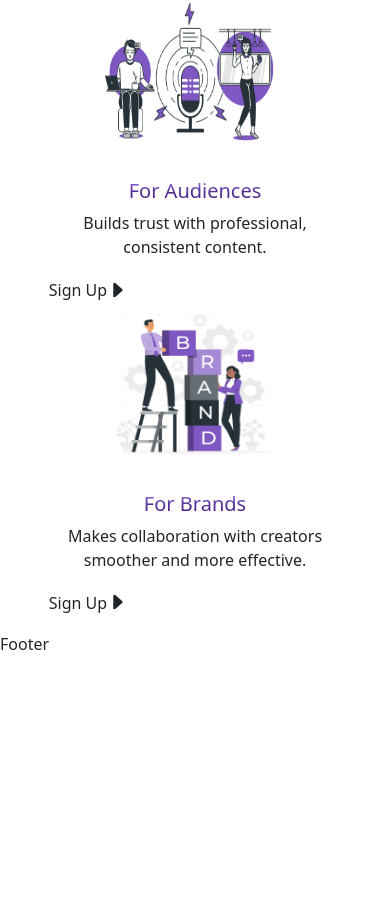
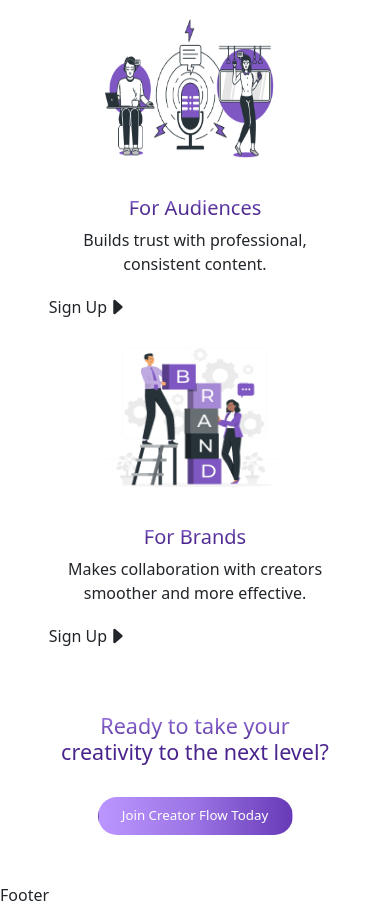
Before and after one commit to toludavid30/creator-flow, a React (Vite) app: page / in a window 390 px wide. Shown: the part 4431-5338 px from the top of the page. Before the commit the page ends 5087 px from the top, so only its background shows below. Built offline with nearby package versions, Linux system fonts and the light colour scheme.

Commit message:
X section commit

```diff
--- /dev/null
+++ b/src/landingPage/Components/JoinSection.jsx
@@ -0,0 +1,18 @@
+import React from 'react'
+import "../Styling/styling.css"
+import "../Styling/mediaQuery.css"
+
+const JoinSection = () => {
+  return (
+    <div id='JoinSection' className='py-5 gap-4 d-flex flex-column'>
+        <h4 className='container w-75'>
+             Ready to take your creativity to the next level?
+        </h4>
+        <a href="" className='btn btn-small rounded-5 py-2'>
+            Join Creator Flow Today
+        </a>
+    </div>
+  )
+}
+
+export default JoinSection
--- a/src/landingPage/Landing.jsx
+++ b/src/landingPage/Landing.jsx
@@ -4,6 +4,7 @@ import ThreeStepsSec from './Components/3stepsSec'
 import Products from './Components/Products'
 import Users from './Components/Users'
 import UserCategory from './Components/UserCategory'
+import JoinSection from './Components/JoinSection'
 
 const Landing = () => {
   return (
@@ -13,6 +14,7 @@ const Landing = () => {
         <Products/>
         <Users/>
         <UserCategory/>
+        <JoinSection/>
     </>
   )
 }
--- a/src/landingPage/Styling/mediaQuery.css
+++ b/src/landingPage/Styling/mediaQuery.css
@@ -127,7 +127,7 @@
         }
         .sectionBody{
             flex-direction: column;
-            gap: 7vh;
+            gap: 9vh;
             .Box{
                 margin: 0 auto;
                 width: 75dvw;
@@ -266,7 +266,7 @@
         }
         .sectionBody{
             flex-direction: column;
-            gap: 7vh;
+            gap: 9vh;
             .Box{
                 margin: 0 auto;
                 width: 75dvw;
@@ -274,6 +274,13 @@
             }
         }
     }
+    }
+
+    #JoinSection{
+        a{
+            font-size: smaller;
+            width: 50%;
+        }
     }
 }
 
@@ -386,4 +393,11 @@
         }
     }
     }
+
+    #JoinSection{
+        a{
+            font-size: smaller;
+            width: 30%;
+        }
+    }
 }
--- a/src/landingPage/Styling/styling.css
+++ b/src/landingPage/Styling/styling.css
@@ -252,4 +252,20 @@
         }
     }
 }
+
+#JoinSection{
+    text-align: center;
+    h4{
+        background: -webkit-linear-gradient(#a57eed,#553297, #421a86);
+                                -webkit-background-clip: text;
+                                -webkit-text-fill-color: transparent;
+    }
+    a{
+        width: 20%;
+        background-image: linear-gradient(to right, #BB96FF,#9B73E4, #673AB7);
+        color: white;
+        /* font-size: smaller; */
+        margin: 0 auto;
+    }
 }
+}
```
